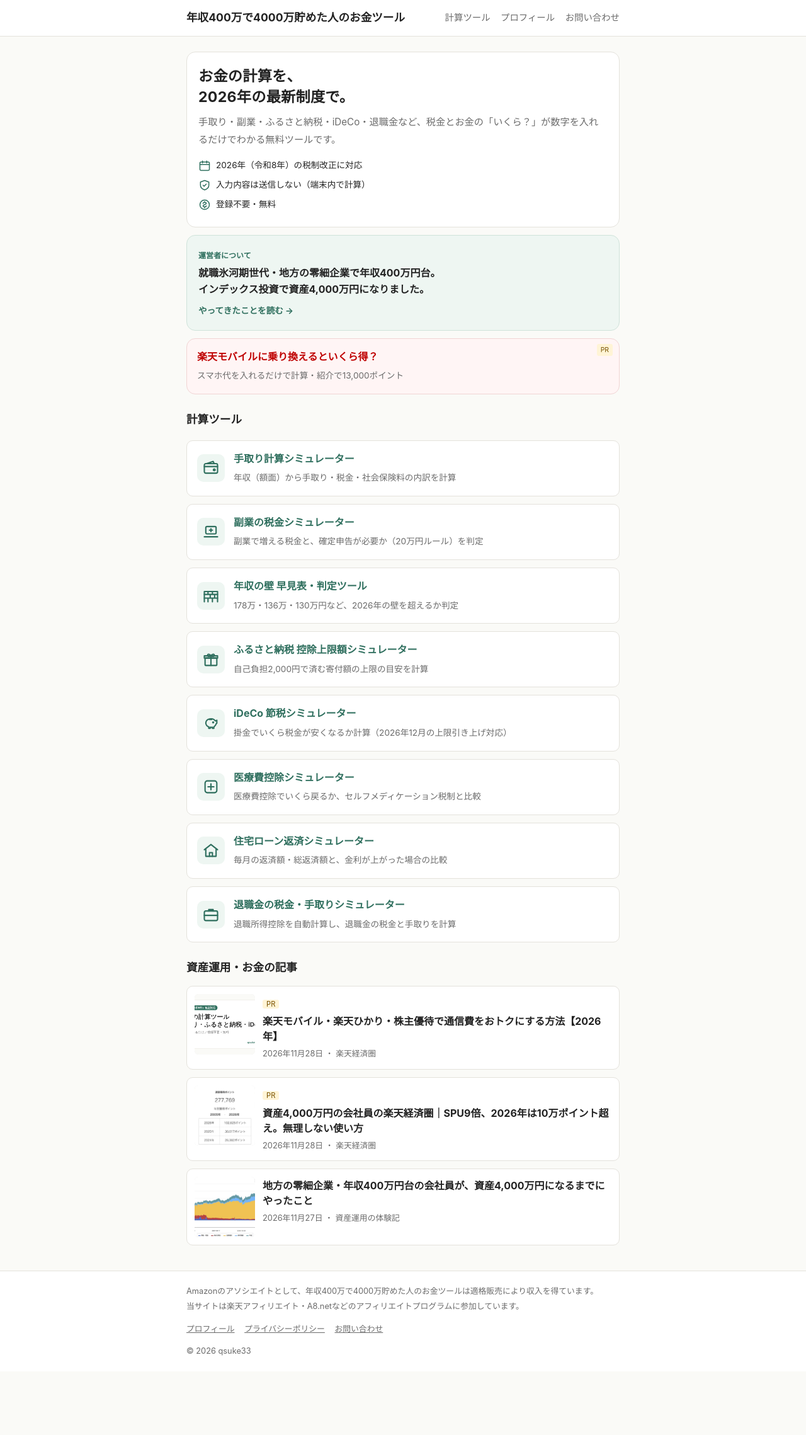
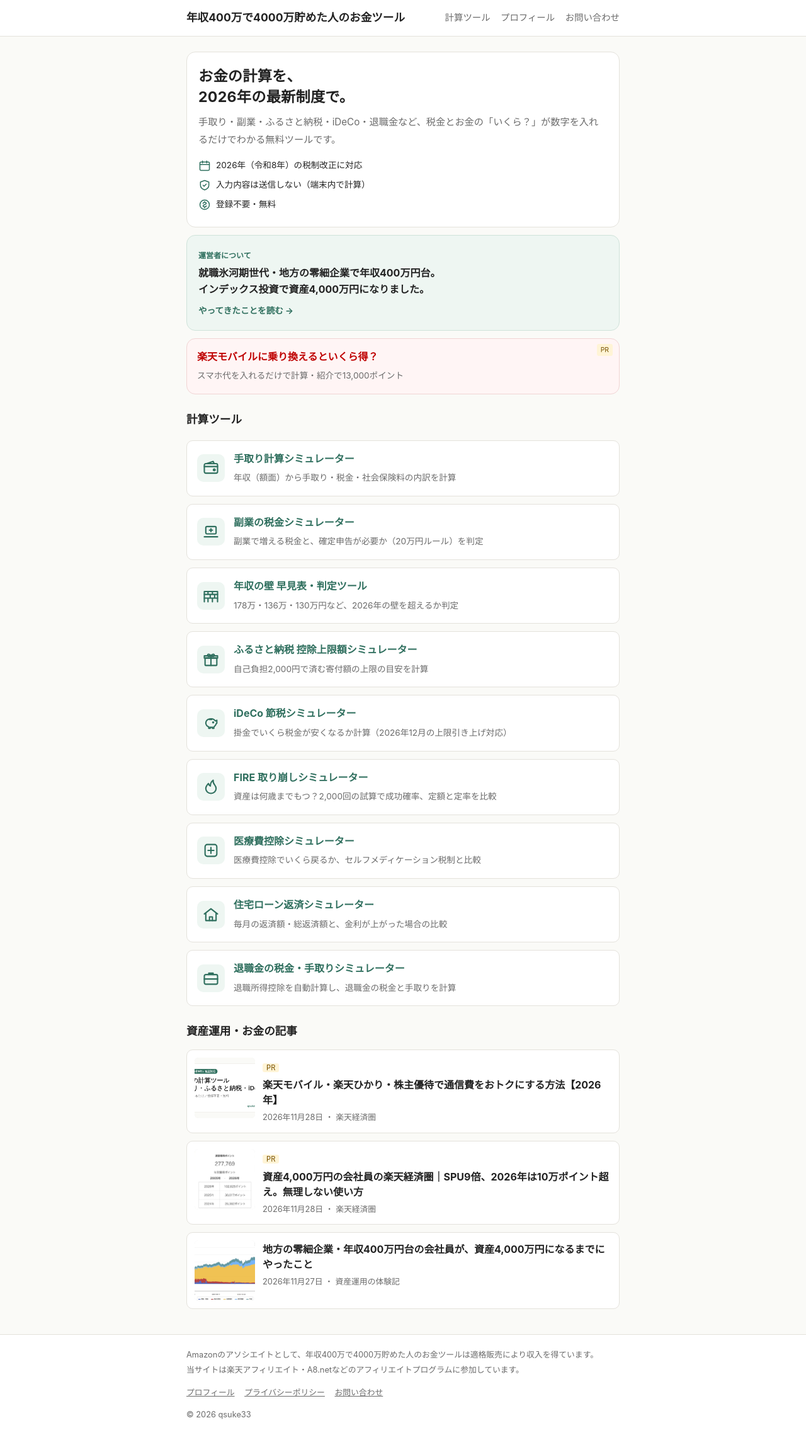
Before and after one commit to qsuke33/qsuke33.github.io, a Jekyll site: the page built from index.html, in a window 1280 px wide. Shown: the whole page at 63% size. Built offline with Jekyll 4.4.1, drawn with Linux system fonts in a browser that asks for light colours; before the commit the page ends 2177 px from its top, so only the background shows below that; part of the change alters nothing that is shown.

Commit message:
FIRE 取り崩しシミュレーター（モンテカルロ2,000回・定額/定率・年金・税金）を追加
Co-Authored-By: Claude Opus 5.5 <noreply@anthropic.com>
Claude-Session: https://claude.ai/code/session_01Tt461ja138dTReBfTp5nKs

```diff
--- a/_data/tools.yml
+++ b/_data/tools.yml
@@ -20,6 +20,10 @@
   icon: piggy
   name: iDeCo 節税シミュレーター
   summary: 掛金でいくら税金が安くなるか計算（2026年12月の上限引き上げ対応）
+- url: /tools/fire/
+  icon: fire
+  name: FIRE 取り崩しシミュレーター
+  summary: 資産は何歳までもつ？2,000回の試算で成功確率、定額と定率を比較
 - url: /tools/iryohi/
   icon: cross
   name: 医療費控除シミュレーター
--- a/_includes/icon.html
+++ b/_includes/icon.html
@@ -9,6 +9,7 @@
 {%- when "cross" -%}<rect x="4" y="4" width="16" height="16" rx="3"/><path d="M12 8v8M8 12h8"/>
 {%- when "house" -%}<path d="M3 11l9-7 9 7"/><path d="M5 10v10h14V10"/><path d="M10 20v-5h4v5"/>
 {%- when "briefcase" -%}<rect x="3" y="7" width="18" height="13" rx="2"/><path d="M9 7V5h6v2M3 13h18"/>
+{%- when "fire" -%}<path d="M12 21c-3.9 0-7-2.8-7-6.6 0-3 2-5.2 3.6-6.9.4 1.8 1.4 3 2.6 3.5C11 7.6 12.5 5 15 3c-.3 2.8.6 4.6 2 6.3 1.2 1.5 2 3 2 5.1 0 3.8-3.1 6.6-7 6.6z"/>
 {%- when "shield" -%}<path d="M12 3l8 3v6c0 4.5-3.5 7.5-8 9-4.5-1.5-8-4.5-8-9V6z"/><path d="M9 12l2 2 4-4"/>
 {%- when "calendar" -%}<rect x="3" y="5" width="18" height="16" rx="2"/><path d="M3 10h18M8 3v4M16 3v4"/>
 {%- when "free" -%}<circle cx="12" cy="12" r="9"/><path d="M9 9.5c0-1.4 1.3-2 3-2s3 .8 3 2-1.5 1.7-3 2.2-3 1-3 2.3 1.3 2 3 2 3-.6 3-2M12 6v1.5M12 16.5V18"/>
--- a/assets/css/style.css
+++ b/assets/css/style.css
@@ -158,3 +158,21 @@ main.wrap { padding-top: 20px; padding-bottom: 40px; }
 .rm-banner strong { display: block; color: var(--rakuten); font-size: 1rem; }
 .rm-banner span:last-child { font-size: .85rem; color: var(--muted); }
 .rm-pr { position: absolute; top: 8px; right: 10px; font-size: .65rem; color: var(--pr-fg); background: var(--pr-bg); padding: 0 6px; border-radius: 3px; }
+/* FIRE チャート */
+.fire-chart { margin: 16px 0 8px; text-align: left; }
+.fire-chart figcaption { font-size: .8rem; color: var(--muted); margin-bottom: 4px; }
+.chart-wrap { position: relative; }
+.chart-wrap svg { width: 100%; height: auto; display: block; }
+.chart-wrap .g { stroke: var(--line); stroke-width: 1; }
+.chart-wrap .t { font-size: 11px; fill: var(--muted); }
+.chart-wrap .band { fill: #2f6f5e; fill-opacity: .16; stroke: none; }
+.chart-wrap .med { fill: none; stroke: #2f6f5e; stroke-width: 2; }
+.chart-wrap .bad { fill: none; stroke: #b3261e; stroke-width: 2; stroke-dasharray: 5 4; }
+.chart-wrap .cross { stroke: var(--muted); stroke-width: 1; }
+.chart-wrap .hit { fill: transparent; cursor: crosshair; }
+.chart-wrap .tip { position: absolute; top: 8px; width: 140px; padding: 6px 8px; background: #fff; border: 1px solid var(--line); border-radius: 8px; font-size: .75rem; line-height: 1.5; box-shadow: 0 2px 8px rgba(0,0,0,.08); pointer-events: none; }
+.chart-legend { font-size: .75rem; color: var(--muted); margin: 6px 0 0; line-height: 1.8; }
+.lg { display: inline-block; width: 18px; height: 10px; vertical-align: middle; margin: 0 4px 0 8px; border-radius: 2px; }
+.lg-band { background: rgba(47,111,94,.16); }
+.lg-med { height: 2px; background: #2f6f5e; }
+.lg-bad { height: 0; border-top: 2px dashed #b3261e; }
--- /dev/null
+++ b/tools/fire.html
@@ -0,0 +1,241 @@
+---
+layout: default
+title: FIRE 取り崩しシミュレーター【資産は何歳までもつ？成功確率・定額と定率を比較】
+description: FIRE後に資産を取り崩すと何歳までもつかを計算。運用利回りの上下を2,000回試算した成功確率、定額と定率の比較、インフレ・年金・NISAと課税口座の税金も考慮できます。4%ルールの必要資産もわかります。
+permalink: /tools/fire/
+---
+<article class="page tool">
+  <nav class="crumbs"><a href="{{ '/' | relative_url }}">ホーム</a> › <a href="{{ '/tools/' | relative_url }}">計算ツール</a></nav>
+  <h1 class="post-title">FIRE 取り崩しシミュレーター</h1>
+  <p class="tool-lead">FIRE（早期リタイア）後に、貯めた資産を取り崩して暮らすと<strong>何歳までもつか</strong>を計算します。運用の良い年・悪い年をランダムに<strong>2,000回試算</strong>して、資産が最後まで残る<strong>成功確率</strong>も出します。入力内容はこの端末の中だけで計算し、どこにも送信しません。</p>
+
+  <form id="calc" class="tool-form" onsubmit="return false">
+    <label>今の年齢（取り崩しを始める年齢）
+      <span class="field"><input id="age" type="number" inputmode="numeric" min="20" max="90" step="1" value="50"> 歳</span>
+    </label>
+    <label>取り崩しを始めるときの資産
+      <span class="field"><input id="assets" type="number" inputmode="numeric" min="0" step="100" value="4000"> 万円</span>
+    </label>
+    <label>取り崩し方
+      <select id="method">
+        <option value="fixed">定額（毎月同じ額を取り崩す）</option>
+        <option value="rate">定率（毎年、資産の一定割合を取り崩す）</option>
+      </select>
+    </label>
+    <label id="wrap-fixed">毎月の取り崩し額（今のお金の価値で）
+      <span class="field"><input id="monthly" type="number" inputmode="decimal" min="0" step="0.5" value="15"> 万円</span>
+      <small>インフレ率に合わせて毎年増やして計算します。</small>
+    </label>
+    <label id="wrap-rate" style="display:none">毎年の取り崩し率
+      <span class="field"><input id="rate" type="number" inputmode="decimal" min="0" max="20" step="0.1" value="4"> %</span>
+      <small>毎年はじめの資産にこの率をかけた額を、その年に取り崩します。</small>
+    </label>
+    <label>想定利回り（年・平均）
+      <span class="field"><input id="ret" type="number" inputmode="decimal" min="-5" max="15" step="0.1" value="5"> %</span>
+      <small>長い目で見た年率（複利）の目安です。全世界株・S&amp;P500などの株式中心なら4〜6%、債券を混ぜるなら低めに。</small>
+    </label>
+    <label>リスク（値動きの大きさ・年）
+      <span class="field"><input id="risk" type="number" inputmode="decimal" min="0" max="40" step="1" value="15"> %</span>
+      <small>株式中心なら15〜20%、バランス型なら8〜10%が目安です。0にすると毎年ちょうど想定利回りで計算します。</small>
+    </label>
+    <label>インフレ率（年）
+      <span class="field"><input id="infl" type="number" inputmode="decimal" min="0" max="10" step="0.1" value="2"> %</span>
+    </label>
+    <fieldset>
+      <legend>年金</legend>
+      <label>受け取り開始 <span class="field"><input id="penAge" type="number" min="60" max="75" step="1" value="65"> 歳</span></label>
+      <label>毎月の受取額（手取り） <span class="field"><input id="pen" type="number" inputmode="decimal" min="0" step="0.5" value="10"> 万円</span></label>
+      <small>受け取り開始後は、取り崩し額から年金の分を差し引きます（定額のとき）。ねんきん定期便の見込額が目安です。</small>
+    </fieldset>
+    <fieldset>
+      <legend>税金</legend>
+      <label>資産のうちNISA口座の割合 <span class="field"><input id="nisa" type="number" min="0" max="100" step="5" value="50"> %</span></label>
+      <label>課税口座の含み益の割合 <span class="field"><input id="gain" type="number" min="0" max="100" step="5" value="40"> %</span></label>
+      <small>課税口座から取り崩すときは、利益の部分に20.315%の税金がかかります。NISA口座から先に使う前提で計算します。</small>
+    </fieldset>
+    <label>何歳まで資産がもてばよいか
+      <span class="field"><input id="until" type="number" min="60" max="110" step="1" value="95"> 歳</span>
+    </label>
+  </form>
+
+  <section class="tool-result" aria-live="polite">
+    <p class="result-label" id="res-label">資産が最後まで残る確率</p>
+    <p class="result-value"><span id="prob">—</span><span class="unit">%</span></p>
+    <p id="result-note" class="result-note"></p>
+    <figure class="fire-chart">
+      <figcaption id="chart-title">資産残高の推移（万円・今のお金の価値ではなく将来の金額）</figcaption>
+      <div class="chart-wrap" id="chart"></div>
+      <p class="chart-legend"><span class="lg lg-band"></span>試算の半分が入る範囲（上位25%〜下位25%） <span class="lg lg-med"></span>真ん中のケース <span class="lg lg-bad"></span>悪いほう（下位10%）</p>
+    </figure>
+    <table class="result-table"><tbody id="breakdown"></tbody></table>
+  </section>
+
+  <div class="post-body">
+    <h2>見方のポイント</h2>
+    <ul>
+      <li><strong>成功確率</strong>は、2,000通りの将来のうち、目標の年齢まで資産が残ったものの割合です。一般に80〜90%以上なら余裕がある、50%台は心もとない計画といえます。</li>
+      <li><strong>悪いほう（下位10%）</strong>の線が途中で0になるなら、運が悪い10年に当たると資産が尽きる計画です。取り崩し額を少し減らすか、働く期間を延ばすと改善します。</li>
+      <li>リタイア直後に暴落が来ると、資産の減りが大きくなります（シーケンス・リスク）。同じ平均利回りでも結果がばらつくのはこのためです。</li>
+    </ul>
+
+    <h2>定額と定率、どちらがいい？</h2>
+    <ul>
+      <li><strong>定額</strong>：毎月の生活費が安定して、家計の計画が立てやすい。ただ、相場が悪い時期にも同じ額を売るので、資産の減りが速くなりがちです。</li>
+      <li><strong>定率</strong>：資産が減ると取り崩し額も減るので、資産が0になりにくい。そのかわり、毎年もらえる額が相場しだいで上下します。</li>
+      <li>はじめは定額、生活費の目途がついたら定率に切り替える、という組み合わせ方もあります。</li>
+    </ul>
+
+    <h2>4%ルールとは</h2>
+    <p>「年間の支出の<strong>25倍</strong>の資産があれば、毎年<strong>4%</strong>ずつ取り崩しても資産はほぼ尽きない」という、アメリカの研究をもとにした目安です。ただし、もとになったのは米国の過去データと30年間の取り崩しです。日本でインフレや円高の影響を受ける場合や、30年より長く取り崩す早期リタイアでは、3〜3.5%と控えめに考える人も多いです。</p>
+
+    <h2>計算の前提</h2>
+    <ul>
+      <li>毎年の利回りは、想定利回り（年率・複利）とリスクから、対数正規分布でランダムに決めています（真ん中のケースがおおむね想定利回りどおりに増える設定です）。実際の相場は、大きな暴落がこれより起きやすいこともあります。</li>
+      <li>取り崩しは毎年はじめに1年分をまとめて行う形で計算しています。</li>
+      <li>年金は物価に合わせて増える前提です（実際は、マクロ経済スライドで物価ほどは増えないことがあります）。</li>
+      <li>税金は、NISA口座から先に取り崩し、課税口座は売った額のうち含み益の割合に20.315%がかかる前提の概算です。</li>
+    </ul>
+    <p class="updated">最終更新：2026年11月28日</p>
+  </div>
+  {% include related-tools.html %}
+</article>
+
+<script>
+(function () {
+  var $ = function (id) { return document.getElementById(id); };
+  var num = function (id) { var v = parseFloat($(id).value); return isFinite(v) ? v : 0; };
+  var man = function (v) { return Math.round(v / 10000).toLocaleString('ja-JP') + '万円'; };
+  var RUNS = 2000, TAX = 0.20315;
+
+  // 再現できる乱数（入力が同じなら同じ結果）
+  function rng(seed) { return function () { seed |= 0; seed = seed + 0x6D2B79F5 | 0; var t = Math.imul(seed ^ seed >>> 15, 1 | seed); t = t + Math.imul(t ^ t >>> 7, 61 | t) ^ t; return ((t ^ t >>> 14) >>> 0) / 4294967296; }; }
+  function gauss(r) { var u = 1 - r(), v = r(); return Math.sqrt(-2 * Math.log(u)) * Math.cos(2 * Math.PI * v); }
+
+  function simulate(p, returns) {
+    // returns: 年ごとの利回りの配列。戻り値: 年ごとの資産（年はじめ）
+    var nisa = p.assets * p.nisa, tax = p.assets - nisa;
+    var basis = tax * (1 - p.gain);
+    var path = [p.assets], depleted = null, firstNet = null;
+    for (var y = 0; y < p.years; y++) {
+      var total = nisa + tax;
+      var infl = Math.pow(1 + p.infl, y);
+      var need;
+      if (p.method === 'fixed') {
+        need = p.monthly * 12 * infl;
+        if (p.age + y >= p.penAge) need = Math.max(0, need - p.pen * 12 * infl);
+      } else {
+        need = total * p.rate;
+      }
+      if (y === 0) firstNet = need;
+      // NISA から先に使う
+      var fromN = Math.min(nisa, need); nisa -= fromN; var rest = need - fromN;
+      if (rest > 0 && tax > 0) {
+        var gainShare = tax > 0 ? Math.max(0, (tax - basis) / tax) : 0;
+        var gross = rest / (1 - gainShare * TAX);
+        if (gross > tax) gross = tax;
+        basis -= basis * (gross / tax);
+        tax -= gross; rest -= gross * (1 - gainShare * TAX);
+      }
+      if (rest > 1 && depleted === null) depleted = y;
+      var g = 1 + returns[y];
+      nisa = Math.max(0, nisa * g); tax = Math.max(0, tax * g);
+      path.push(nisa + tax);
+      if (nisa + tax <= 0 && depleted === null) depleted = y + 1;
+    }
+    return { path: path, depleted: depleted, firstNeed: firstNet };
+  }
+
+  function pct(arr, q) { var a = arr.slice().sort(function (x, y) { return x - y; }); var i = (a.length - 1) * q, lo = Math.floor(i), hi = Math.ceil(i); return a[lo] + (a[hi] - a[lo]) * (i - lo); }
+
+  function drawChart(p, med, lo, hi, q1) {
+    var W = 640, H = 300, L = 56, R = 12, T = 12, B = 30;
+    var max = Math.max.apply(null, hi.concat(med)) || 1;
+    var step = Math.pow(10, Math.floor(Math.log10(max / 10000)));
+    var nice = [1, 2, 2.5, 5, 10].map(function (m) { return m * step; }).filter(function (s) { return max / 10000 / s <= 5; })[0] || step * 10;
+    var top = Math.ceil(max / 10000 / nice) * nice * 10000;
+    var x = function (i) { return L + (W - L - R) * i / p.years; };
+    var y = function (v) { return T + (H - T - B) * (1 - Math.max(0, v) / top); };
+    var line = function (a) { return a.map(function (v, i) { return (i ? 'L' : 'M') + x(i).toFixed(1) + ',' + y(v).toFixed(1); }).join(''); };
+    var band = line(hi) + hi.map(function (_, i) { var j = hi.length - 1 - i; return 'L' + x(j).toFixed(1) + ',' + y(q1[j]).toFixed(1); }).join('') + 'Z';
+    var grid = '', ticks = '';
+    for (var v = 0; v <= top + 1; v += nice * 10000) {
+      grid += '<line x1="' + L + '" x2="' + (W - R) + '" y1="' + y(v) + '" y2="' + y(v) + '" class="g"/>';
+      ticks += '<text x="' + (L - 6) + '" y="' + (y(v) + 4) + '" text-anchor="end" class="t">' + Math.round(v / 10000).toLocaleString('ja-JP') + '</text>';
+    }
+    var stepYears = p.years > 40 ? 10 : 5;
+    for (var i = 0; i <= p.years; i++) {
+      if ((p.age + i) % stepYears === 0) ticks += '<text x="' + x(i) + '" y="' + (H - 8) + '" text-anchor="middle" class="t">' + (p.age + i) + '歳</text>';
+    }
+    $('chart').innerHTML = '<svg viewBox="0 0 ' + W + ' ' + H + '" role="img" aria-label="資産残高の推移">' + grid +
+      '<path d="' + band + '" class="band"/>' +
+      '<path d="' + line(lo) + '" class="bad"/>' +
+      '<path d="' + line(med) + '" class="med"/>' + ticks +
+      '<line class="cross" x1="0" x2="0" y1="' + T + '" y2="' + (H - B) + '" style="display:none"/>' +
+      '<rect class="hit" x="' + L + '" y="' + T + '" width="' + (W - L - R) + '" height="' + (H - T - B) + '"/></svg>' +
+      '<div class="tip" style="display:none"></div>';
+    var svg = $('chart').querySelector('svg'), cross = svg.querySelector('.cross'), tip = $('chart').querySelector('.tip');
+    function show(ev) {
+      var r = svg.getBoundingClientRect(), px = (ev.touches ? ev.touches[0].clientX : ev.clientX) - r.left;
+      var i = Math.round((px / r.width * W - L) / (W - L - R) * p.years); i = Math.max(0, Math.min(p.years, i));
+      cross.setAttribute('x1', x(i)); cross.setAttribute('x2', x(i)); cross.style.display = '';
+      tip.style.display = ''; tip.style.left = Math.min(r.width - 150, Math.max(0, x(i) / W * r.width - 70)) + 'px';
+      tip.innerHTML = '<strong>' + (p.age + i) + '歳</strong><br>真ん中 ' + man(med[i]) + '<br>悪いほう ' + man(lo[i]) + '<br>上位25% ' + man(hi[i]);
+    }
+    svg.addEventListener('mousemove', show); svg.addEventListener('touchstart', show, { passive: true }); svg.addEventListener('touchmove', show, { passive: true });
+    svg.addEventListener('mouseleave', function () { cross.style.display = 'none'; tip.style.display = 'none'; });
+  }
+
+  function calc() {
+    var method = $('method').value;
+    $('wrap-fixed').style.display = method === 'fixed' ? '' : 'none';
+    $('wrap-rate').style.display = method === 'rate' ? '' : 'none';
+    var p = {
+      age: Math.round(num('age')), assets: num('assets') * 10000, method: method,
+      monthly: num('monthly') * 10000, rate: num('rate') / 100, ret: num('ret') / 100, risk: num('risk') / 100,
+      infl: num('infl') / 100, penAge: Math.round(num('penAge')), pen: num('pen') * 10000,
+      nisa: Math.min(1, Math.max(0, num('nisa') / 100)), gain: Math.min(1, Math.max(0, num('gain') / 100))
+    };
+    p.years = Math.max(1, Math.round(num('until')) - p.age);
+    if (!p.assets || p.years > 90) { $('prob').textContent = '—'; return; }
+
+    var r = rng(12345), finals = [], depl = [], paths = [];
+    for (var k = 0; k < RUNS; k++) {
+      var rs = []; for (var y = 0; y < p.years; y++) rs.push(Math.exp(Math.log(1 + p.ret) + p.risk * gauss(r)) - 1);
+      var s = simulate(p, rs); paths.push(s.path); depl.push(s.depleted);
+    }
+    var flat = simulate(p, Array(p.years).fill(p.ret));
+    var success = depl.filter(function (d) { return d === null; }).length / RUNS;
+    var med = [], lo = [], hi = [], q1 = [];
+    for (var i = 0; i <= p.years; i++) {
+      var col = paths.map(function (a) { return a[i]; });
+      med.push(pct(col, 0.5)); lo.push(pct(col, 0.1)); hi.push(pct(col, 0.75)); q1.push(pct(col, 0.25));
+    }
+    var deplAges = depl.filter(function (d) { return d !== null; }).map(function (d) { return p.age + d; });
+
+    $('prob').textContent = p.risk > 0 ? Math.round(success * 100) : (flat.depleted === null ? 100 : 0);
+    var note;
+    if (flat.depleted === null) note = '毎年ちょうど想定利回りどおりなら、' + (p.age + p.years) + '歳の時点で約' + man(flat.path[p.years]) + '残ります。';
+    else note = '毎年ちょうど想定利回りどおりでも、' + (p.age + flat.depleted) + '歳ごろに資産が尽きます。';
+    if (p.risk > 0 && deplAges.length) note += ' 尽きるケースでは、早いと' + Math.round(pct(deplAges, 0.1)) + '歳ごろ（尽きたケースの早いほう10%）です。';
+    $('result-note').textContent = note;
+
+    drawChart(p, med, lo, hi, q1);
+
+    var yearly = method === 'fixed' ? p.monthly * 12 : p.assets * p.rate;
+    var rows = [
+      ['1年目の取り崩し額', man(flat.firstNeed) + '（月' + man(flat.firstNeed / 12) + '）'],
+      ['取り崩し率（1年目）', (flat.firstNeed / p.assets * 100).toFixed(1) + '%'],
+      ['4%ルールで必要な資産', man(yearly * 25)],
+      [(p.age + p.years) + '歳時点の資産（真ん中）', man(med[p.years])],
+      [(p.age + p.years) + '歳時点の資産（悪いほう）', man(lo[p.years])]
+    ];
+    $('breakdown').innerHTML = rows.map(function (x) { return '<tr><td>' + x[0] + '</td><td>' + x[1] + '</td></tr>'; }).join('');
+  }
+
+  var timer;
+  function schedule() { clearTimeout(timer); timer = setTimeout(calc, 120); }
+  $('calc').addEventListener('input', schedule);
+  $('calc').addEventListener('change', schedule);
+  calc();
+})();
+</script>
```
